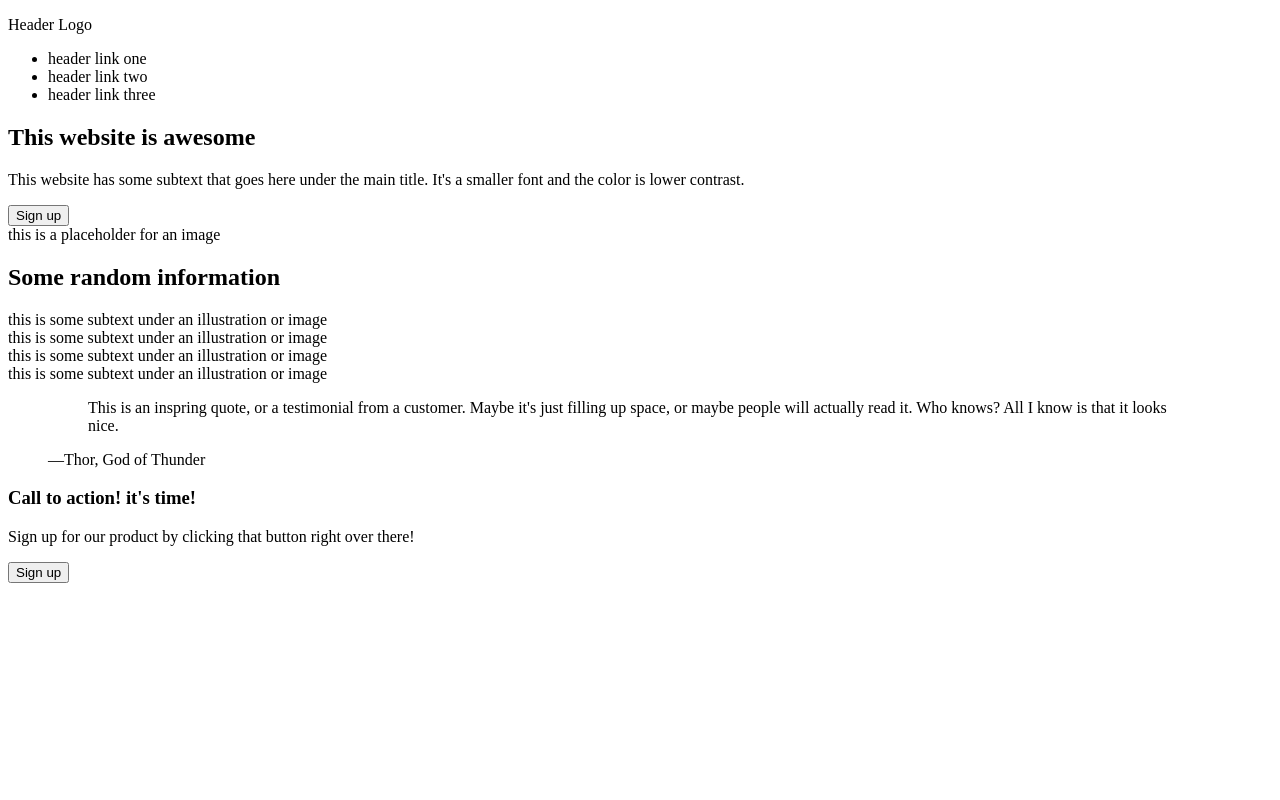
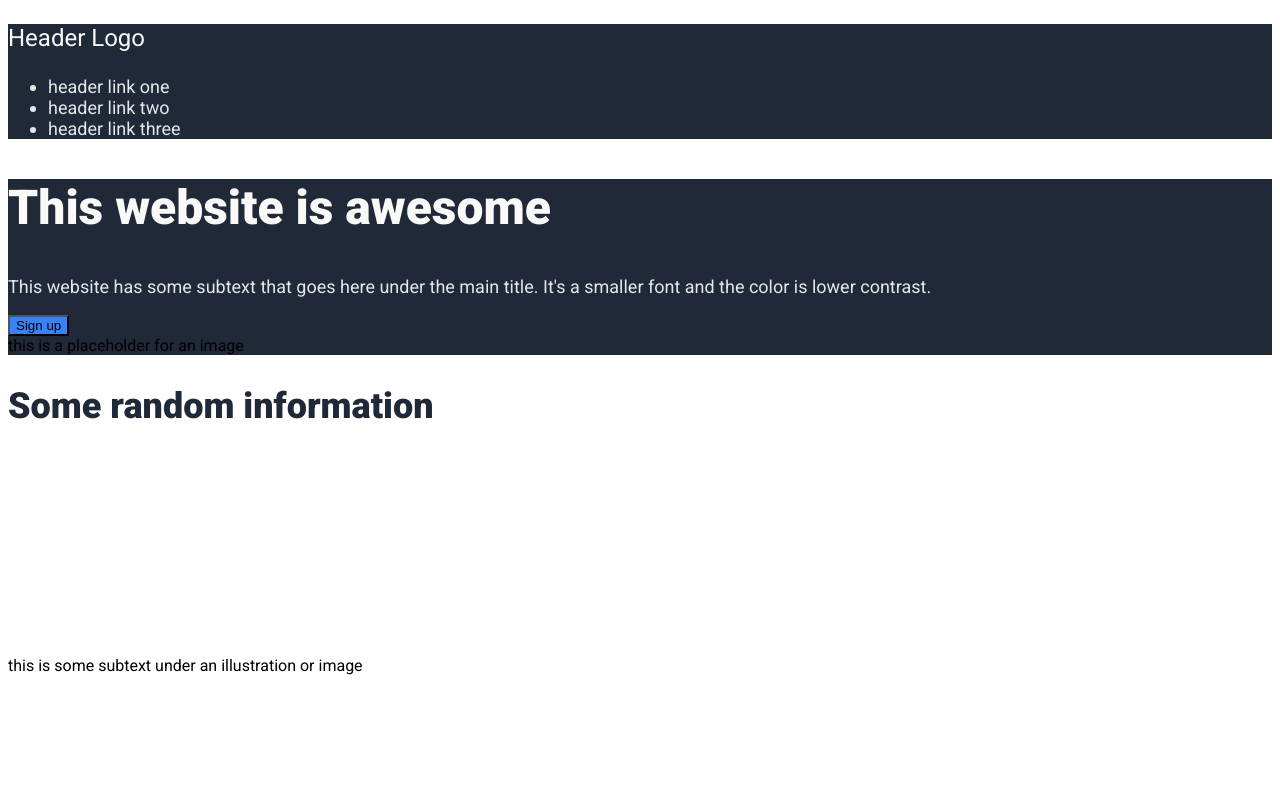
Before and after one commit to San-1985/top-foundations-landingpage, a plain HTML site: page index.html in a window 1280 px wide. Shown: the top 800 px of the page. Drawn offline with Linux system fonts and the light colour scheme.

Commit message:
add basic CSS

```diff
--- a/index.html
+++ b/index.html
@@ -2,6 +2,9 @@
 <html lang="en">
     <head>
         <meta charset="utf-8">
+        <link rel="preconnect" href="https://fonts.googleapis.com">
+        <link rel="preconnect" href="https://fonts.gstatic.com" crossorigin>
+        <link href="https://fonts.googleapis.com/css2?family=Roboto:ital,wght@0,400;0,900;1,300&display=swap" rel="stylesheet">
         <link rel="stylesheet" href="style.css">
         <title>TOP Foundations - Landingpage</title>
     </head>
@@ -15,7 +18,7 @@
             </ul>
         </header>
 
-        <section class="oben">
+        <section class="hero">
             <div>
                 <h1>This website is awesome</h1>
                 <p>
@@ -33,18 +36,22 @@
         <section class="cards">
             <h2>Some random information</h2>
             <div class="container">
+                <div class="pic"></div>
                 <div>
                     this is some subtext under an illustration or image
                 </div>
 
+                <div class="pic"></div>
                 <div>
                     this is some subtext under an illustration or image
                 </div>
 
+                <div class="pic"></div>
                 <div>
                     this is some subtext under an illustration or image
                 </div>
 
+                <div class="pic"></div>
                 <div>
                     this is some subtext under an illustration or image
                 </div>
@@ -76,6 +83,7 @@
         </section>
 
         <footer>
+            Copyright &copy; The Odin Project 2021
 
         </footer>
 
--- a/style.css
+++ b/style.css
@@ -0,0 +1,62 @@
+body {
+    font-family: Roboto, sans-serif;
+}
+
+h1 {
+    font-size: 48px;
+    font-weight: 900;
+}
+
+h2 {
+    font-size: 36px;
+    font-weight: 900;
+}
+
+header, footer, .hero {
+    background-color: #1F2937;
+}
+
+blockquote, h2 {
+    color: #1F2937;
+}
+
+header p, footer, h1 {
+    color: #F9FAF8;
+}
+
+header li, .hero p {
+    color: #E5E7EB;
+    font-size: 18px;
+}
+
+header p {
+    font-size: 24px;
+}
+
+
+figure {
+    background-color: #E5E7EB;
+    margin: 0;
+}
+
+header li {
+    font-size: 18px;
+}
+
+blockquote {
+    font-weight: 300;
+    font-style: italic;
+    font-size: 36px;
+    background-color: #E5E7EB;
+}
+
+button, .call {
+    background-color: #3882F6;
+}
+
+.pic {
+    width: 200px;
+    height: 200px;
+    border-color: #3882F6;
+    border: 1px;
+}
```
